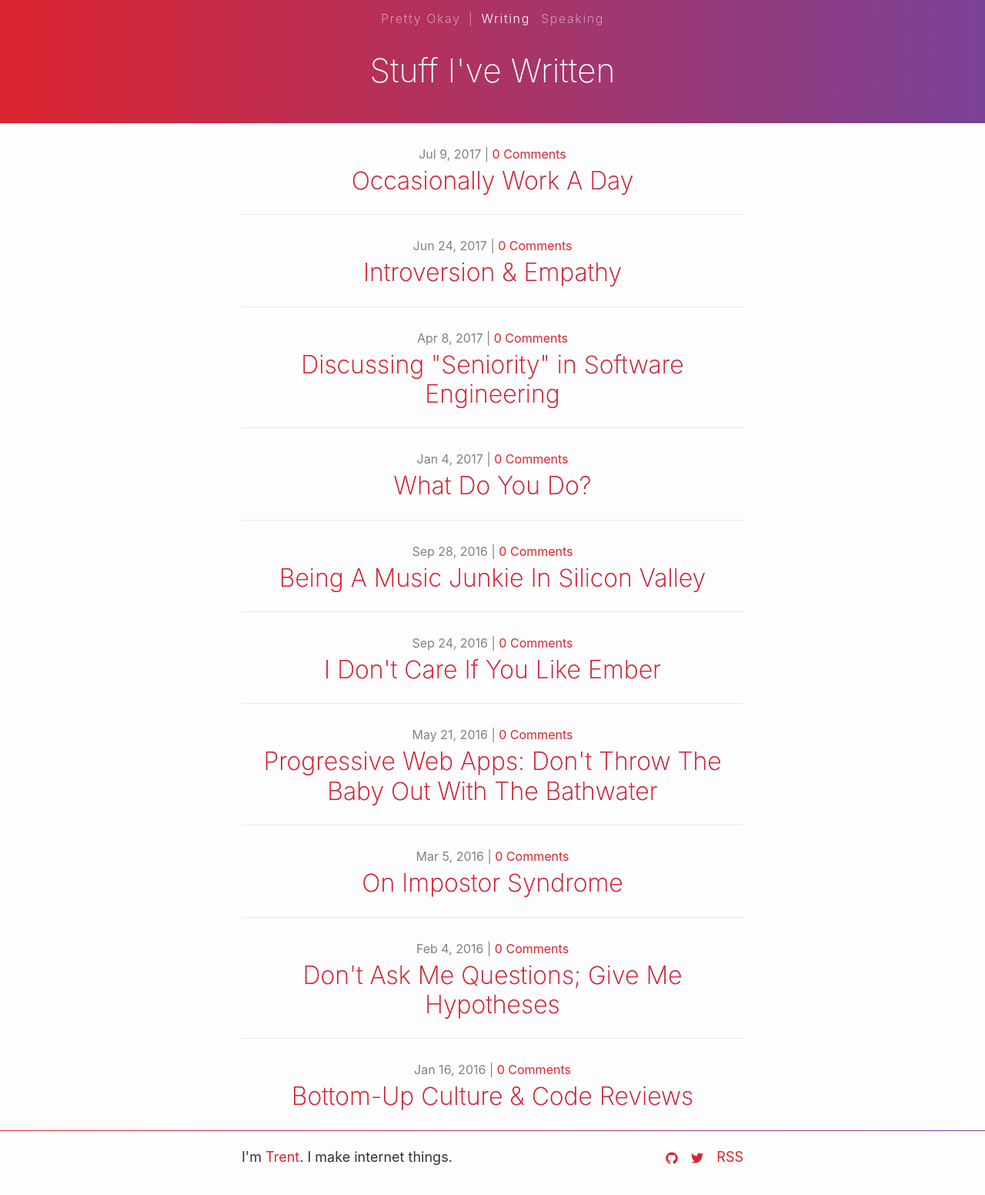
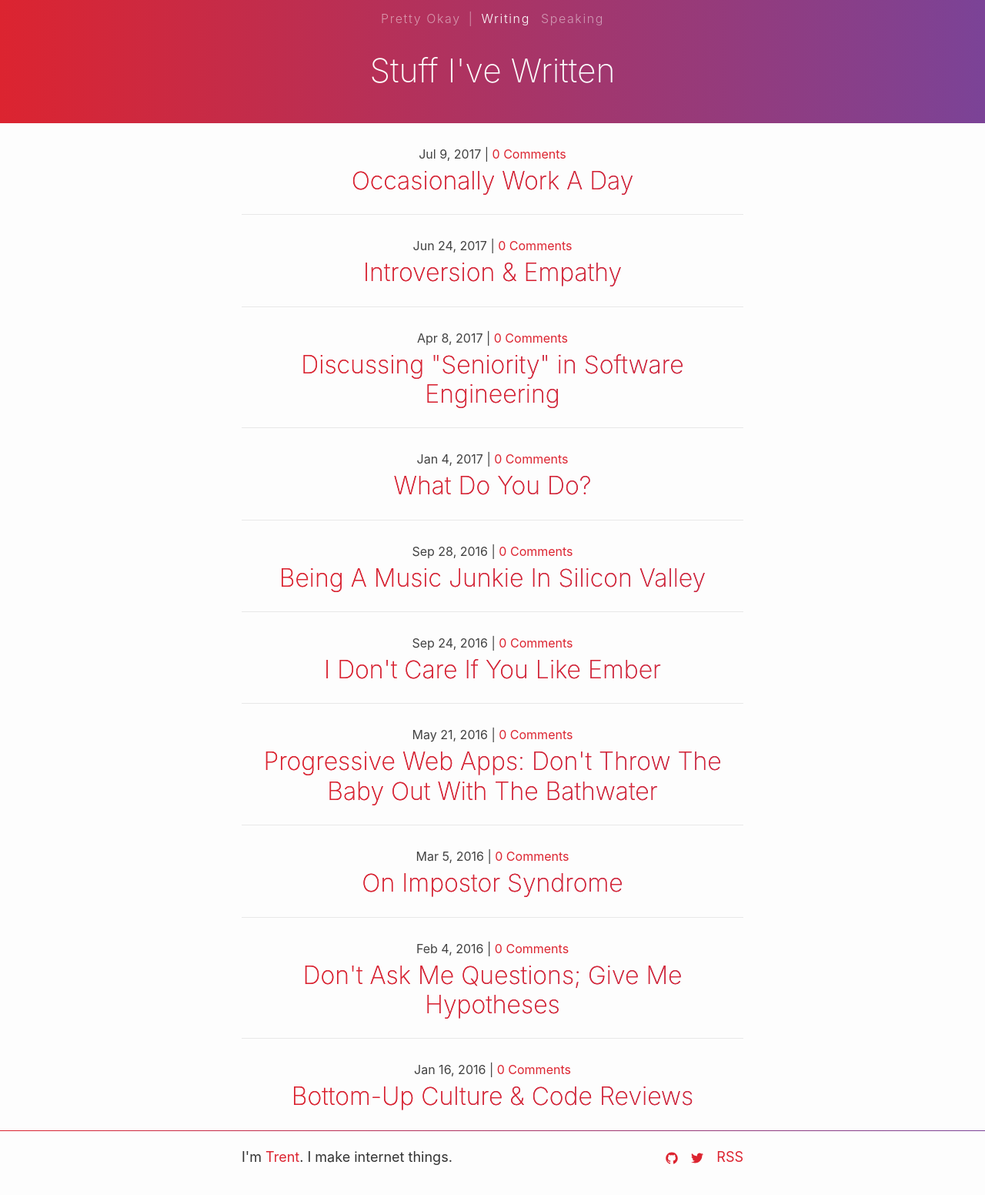
Before and after one commit to trentmwillis/pretty-okay.dev, a Jekyll site: the page built from index.html, in a window 1280 px wide. Shown: the whole page at 77% size. Built offline with Jekyll 4.4.1, drawn with Linux system fonts in a browser that asks for light colours; comment, search, counter and statistics services are not loaded.

Commit message:
Fix color contrast of post- and article-meta

```diff
--- a/_sass/_layout.scss
+++ b/_sass/_layout.scss
@@ -165,7 +165,7 @@
 .article-meta,
 .post-meta {
   font-size: 1rem;
-  color: $color-grey;
+  color: $color-grey-dark;
   margin: 0;
 }
 
```
